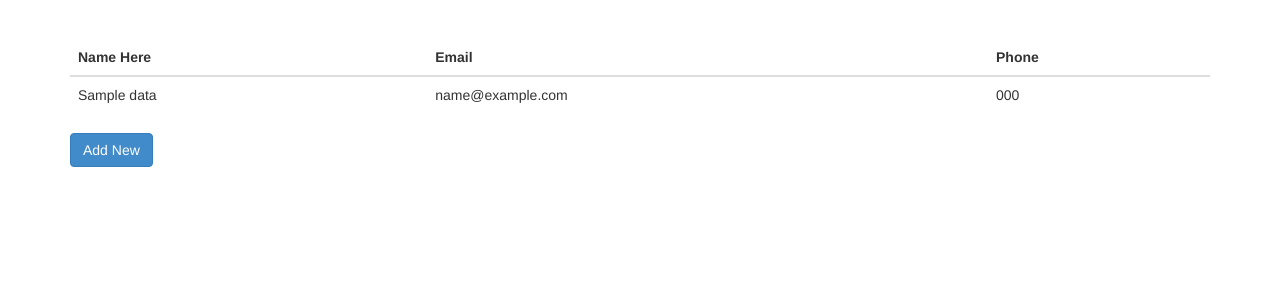
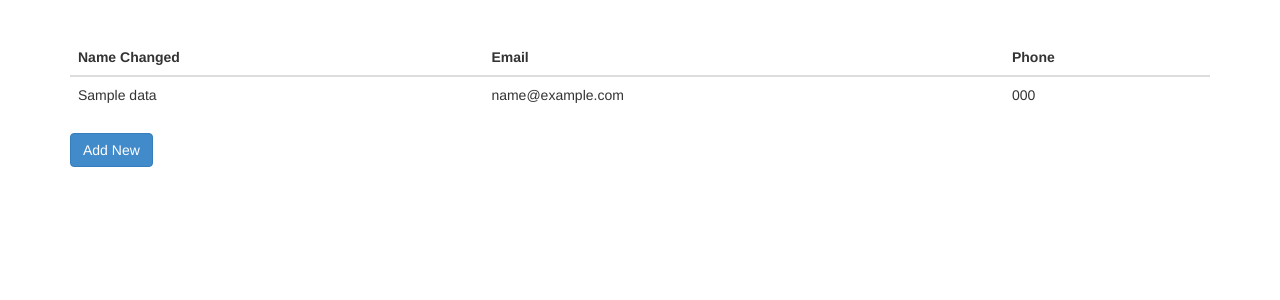
Before and after one commit to shah-tapadar/PythonDemo, a Django app: template demoapp/templates/home.html in a window 1280 px wide. Shown: the part 51-351 px from the top of the page. Run offline with Django 3.2, Linux system fonts and the light colour scheme; the template is opened without the code that fills it: values that come from a table or form of the project are taken from there, others are empty; tables that the repository leaves empty hold one stand-in row (values such as "Sample post"); parts of the project's set-up code (start-up, migrations or seed data) failed here and were passed over; some libraries are stand-ins or nearby versions.

Commit message:
Name changed

```diff
--- a/demoapp/templates/home.html
+++ b/demoapp/templates/home.html
@@ -4,7 +4,7 @@
   <thead>
   	<tr>
   		<th>
-  			Name Here
+  			Name Changed
   		</th>
   		<th>
   			Email
```
